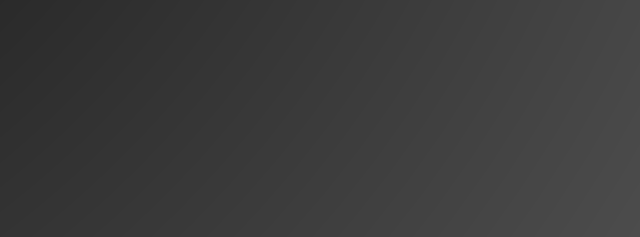
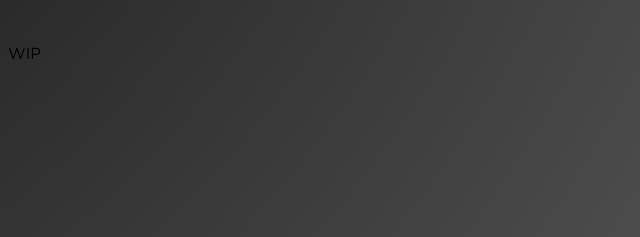
Before and after one commit to rmarkowi/rmarkowi.github.io, a plain HTML site: page portfolio.html in a window 1280 px wide. Shown: the part 170-407 px from the top of the page, 0-640 px from the left. Drawn offline with nearby package versions, Linux system fonts and the light colour scheme.

Commit message:
WIP added

```diff
--- a/portfolio.html
+++ b/portfolio.html
@@ -12,6 +12,7 @@
 		<h2>lighting design</h2>
 	</head>
 	<body>
+	<p class="h2">WIP</p>
 		<div class="nav">
 			<div class="nav-items">
 			<span class="blackline line-bottom"></span>
```
